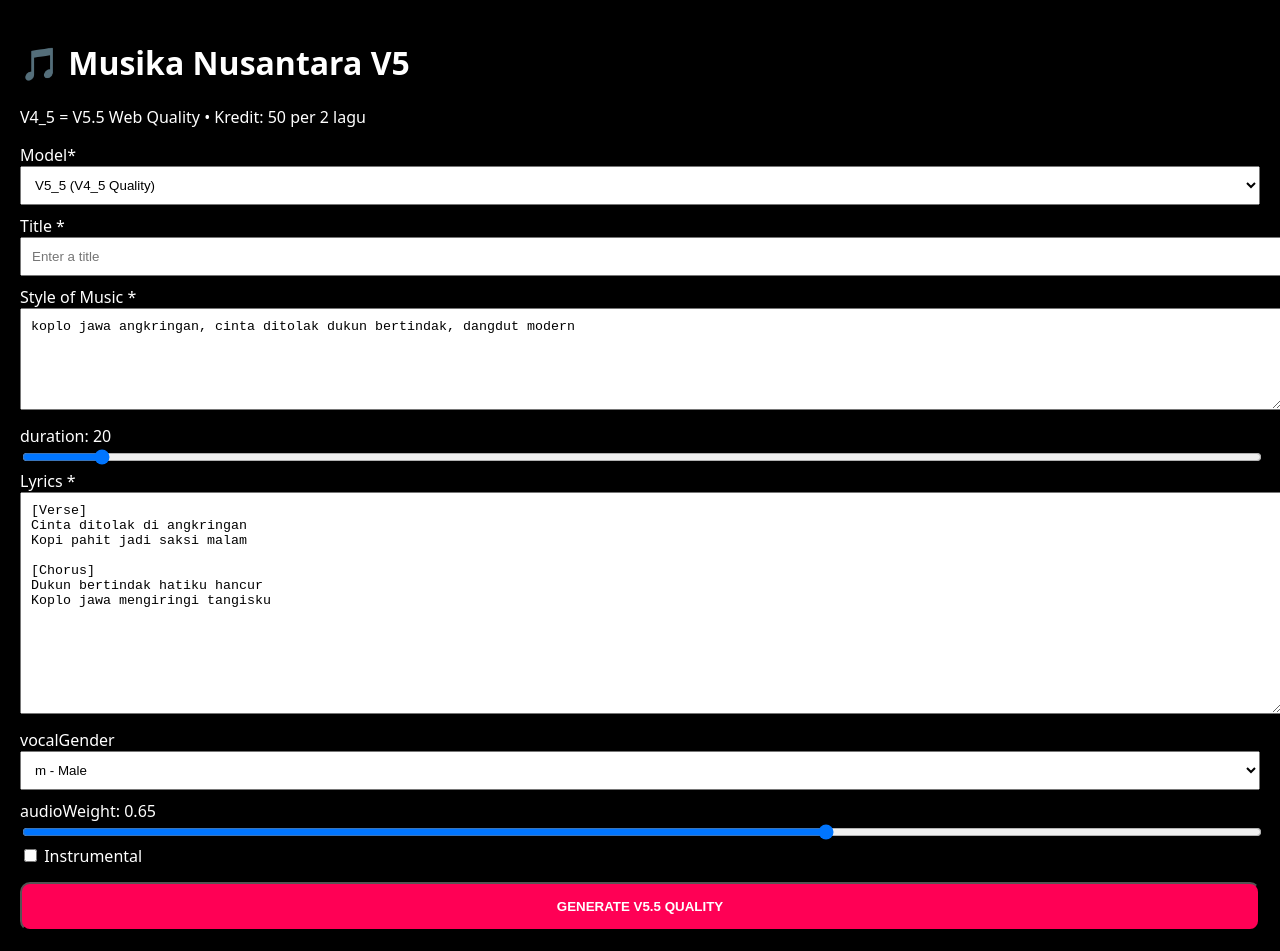
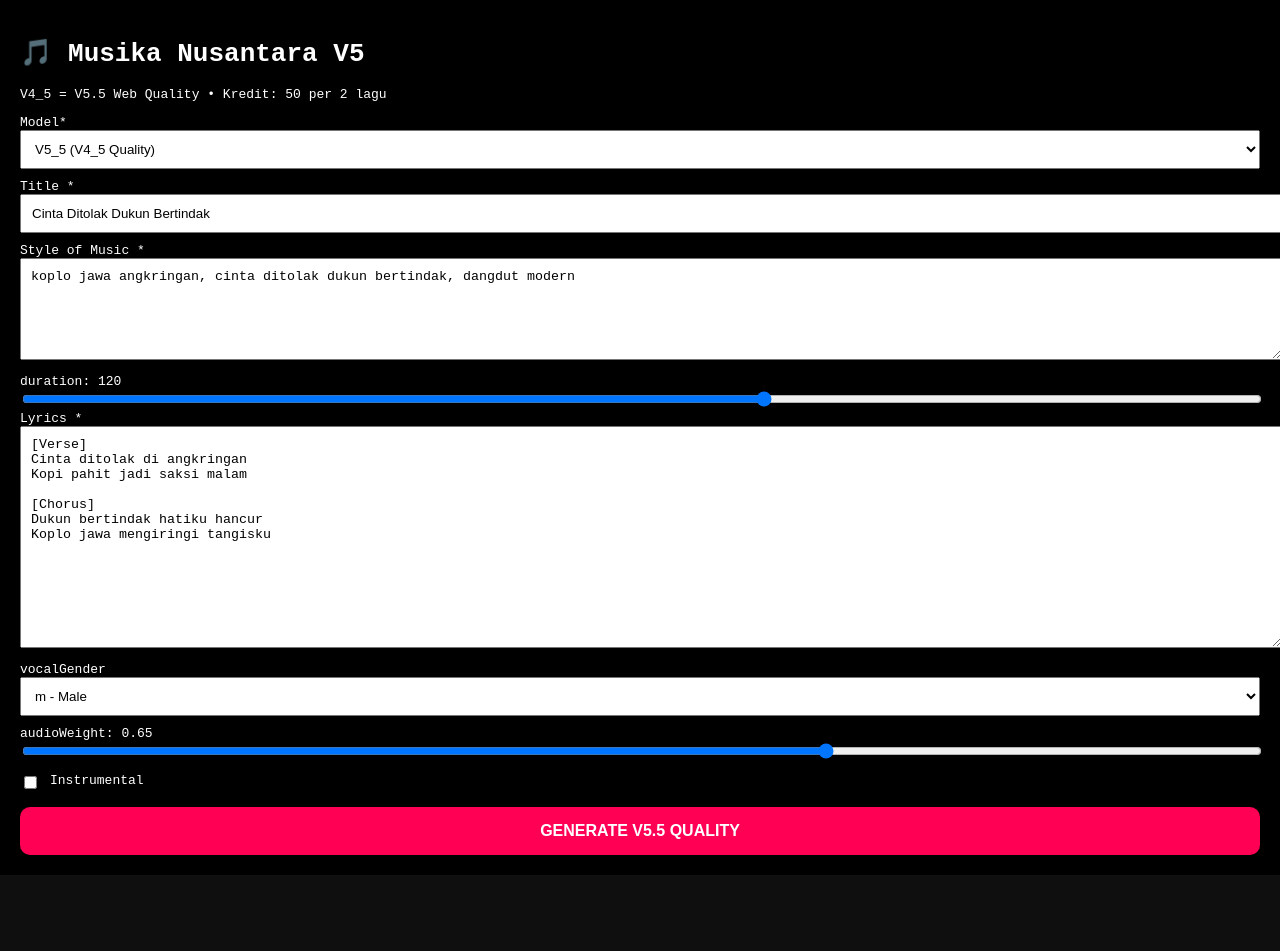
Before and after one commit to u33817820-commits/musika-nusantara-v5, a React (Vite) app: page / in a window 1280 px wide. After the commit the page ends 875 px from the top, so only its background shows below. Built offline with nearby package versions, Linux system fonts and the light colour scheme.

Commit message:
Update App.tsx

```diff
--- a/src/App.tsx
+++ b/src/App.tsx
@@ -1,7 +1,7 @@
 import { useState } from 'react'
 
 function App() {
-  const [title, setTitle] = useState('')
+  const [title, setTitle] = useState('Cinta Ditolak Dukun Bertindak')
   const [style, setStyle] = useState('koplo jawa angkringan, cinta ditolak dukun bertindak, dangdut modern')
   const [lyrics, setLyrics] = useState(`[Verse]
 Cinta ditolak di angkringan
@@ -11,14 +11,16 @@ Kopi pahit jadi saksi malam
 Dukun bertindak hatiku hancur
 Koplo jawa mengiringi tangisku`)
   const [vocalGender, setVocalGender] = useState('m')
-  const [duration, setDuration] = useState(20)
+  const [duration, setDuration] = useState(120)
   const [audioWeight, setAudioWeight] = useState(0.65)
   const [instrumental, setInstrumental] = useState(false)
   const [loading, setLoading] = useState(false)
   const [songs, setSongs] = useState([])
 
   const generate = async () => {
+    if(loading) return
     setLoading(true)
+    try {
       const res = await fetch('https://api.kie.ai/api/v1/generate', {
         method: 'POST',
         headers: {
@@ -26,44 +28,49 @@ Koplo jawa mengiringi tangisku`)
           'Content-Type': 'application/json'
         },
         body: JSON.stringify({
-        model: 'V4_5', // ini = V5_5 Web Quality kualitas kesukaan lu!
+          model: 'V4_5',
           customMode: true,
           title: title || 'Koplo Jawa Angkringan',
           styleOfMusic: style,
           lyrics: instrumental ? '' : lyrics,
           vocalGender: vocalGender,
           instrumental: instrumental,
-        duration: duration,
-        audioWeight: audioWeight
+          duration: Number(duration),
+          audioWeight: Number(audioWeight)
         })
       })
       const data = await res.json()
-    setSongs(data.data || [])
+      console.log(data)
+      setSongs(data.data || data.songs || [])
+      if(data.data?.length === 0) alert('Cek API Key di Secrets! ' + JSON.stringify(data))
+    } catch(e){
+      alert('Error: ' + e.message)
+    }
     setLoading(false)
   }
 
   return (
-    <div style={{background:'black', color:'white', minHeight:'100vh', padding:20}}>
+    <div style={{background:'black', color:'white', minHeight:'100vh', padding:20, fontFamily:'monospace'}}>
       <h1>🎵 Musika Nusantara V5</h1>
       <p>V4_5 = V5.5 Web Quality • Kredit: 50 per 2 lagu</p>
 
       <label>Model*</label>
-      <select style={{width:'100%', padding:10, marginBottom:10}}><option>V5_5 (V4_5 Quality)</option></select>
+      <select style={{width:'100%', padding:10, marginBottom:10, color:'black'}}><option>V5_5 (V4_5 Quality)</option></select>
 
       <label>Title *</label>
-      <input value={title} onChange={e=>setTitle(e.target.value)} placeholder="Enter a title" style={{width:'100%', padding:10, marginBottom:10}} />
+      <input value={title} onChange={e=>setTitle(e.target.value)} placeholder="Enter a title" style={{width:'100%', padding:10, marginBottom:10, color:'black'}} />
 
       <label>Style of Music *</label>
-      <textarea value={style} onChange={e=>setStyle(e.target.value)} placeholder="Enter style of music" style={{width:'100%', height:80, padding:10, marginBottom:10}} />
+      <textarea value={style} onChange={e=>setStyle(e.target.value)} style={{width:'100%', height:80, padding:10, marginBottom:10, color:'black'}} />
 
       <label>duration: {duration}</label>
-      <input type="range" min="10" max="180" value={duration} onChange={e=>setDuration(e.target.value)} style={{width:'100%'}} />
+      <input type="range" min="30" max="180" value={duration} onChange={e=>setDuration(e.target.value)} style={{width:'100%'}} />
 
-      <label>Lyrics * {instrumental ? '(Off karena Instrumental)' : ''}</label>
-      <textarea value={lyrics} onChange={e=>setLyrics(e.target.value)} placeholder="Write your own lyrics, two verses (8 lines) for the best result" style={{width:'100%', height:200, padding:10, marginBottom:10}} />
+      <label>Lyrics *</label>
+      <textarea value={lyrics} onChange={e=>setLyrics(e.target.value)} style={{width:'100%', height:200, padding:10, marginBottom:10, color:'black'}} />
 
       <label>vocalGender</label>
-      <select value={vocalGender} onChange={e=>setVocalGender(e.target.value)} style={{width:'100%', padding:10, marginBottom:10}}>
+      <select value={vocalGender} onChange={e=>setVocalGender(e.target.value)} style={{width:'100%', padding:10, marginBottom:10, color:'black'}}>
         <option value="m">m - Male</option>
         <option value="f">f - Female</option>
       </select>
@@ -71,16 +78,21 @@ Koplo jawa mengiringi tangisku`)
       <label>audioWeight: {audioWeight}</label>
       <input type="range" min="0" max="1" step="0.05" value={audioWeight} onChange={e=>setAudioWeight(e.target.value)} style={{width:'100%'}} />
 
-      <label><input type="checkbox" checked={instrumental} onChange={e=>setInstrumental(e.target.checked)} /> Instrumental</label>
+      <label style={{display:'flex', gap:10, marginTop:10}}><input type="checkbox" checked={instrumental} onChange={e=>setInstrumental(e.target.checked)} /> Instrumental</label>
 
-      <button onClick={generate} style={{width:'100%', background:'#ff0055', color:'white', padding:15, marginTop:15, borderRadius:10, fontWeight:'bold'}}>
-        {loading ? 'GENERATING...' : 'GENERATE V5.5 QUALITY'}
+      {/* TOMBOL INI YANG BENER - PASTI BISA DIKLIK */}
+      <button
+        type="button"
+        onClick={generate}
+        disabled={loading}
+        style={{width:'100%', background: loading ? 'gray' : '#ff0055', color:'white', padding:15, marginTop:15, borderRadius:10, fontWeight:'bold', cursor:'pointer', border:'none', fontSize:16}}>
+        {loading ? 'GENERATING... Tunggu 2 menit' : 'GENERATE V5.5 QUALITY'}
       </button>
 
       {songs.map((s,i)=><div key={i} style={{marginTop:20, background:'#222', padding:10, borderRadius:10}}>
-        <p>{s.title}</p>
-        <audio controls src={s.audioUrl} style={{width:'100%'}} />
-        <a href={s.audioUrl} style={{color:'yellow'}}>Download MP3</a>
+        <p>{s.title || title}</p>
+        <audio controls src={s.audioUrl || s.audio_url} style={{width:'100%'}} />
+        <a href={s.audioUrl || s.audio_url} download style={{color:'yellow'}}>Download MP3</a>
       </div>)}
     </div>
   )
```
Lines whose indentation alone changed are shown as unchanged.
